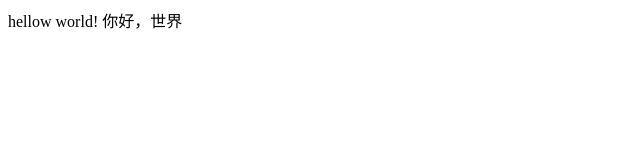
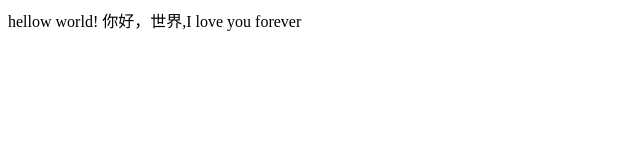
Before and after one commit to wgq123/mytest, a plain HTML site: page index.html in a window 1280 px wide. Shown: the whole page, without its empty margins (0-640 px from the left). Drawn offline with Linux system fonts and the light colour scheme.

```diff
--- a/index.html
+++ b/index.html
@@ -1,5 +1,5 @@
 <!doctype html>
 <html>
 <head></head>
-<body>hellow world! 你好，世界</body>
+<body>hellow world! 你好，世界,I love you forever</body>
 </html>
```
